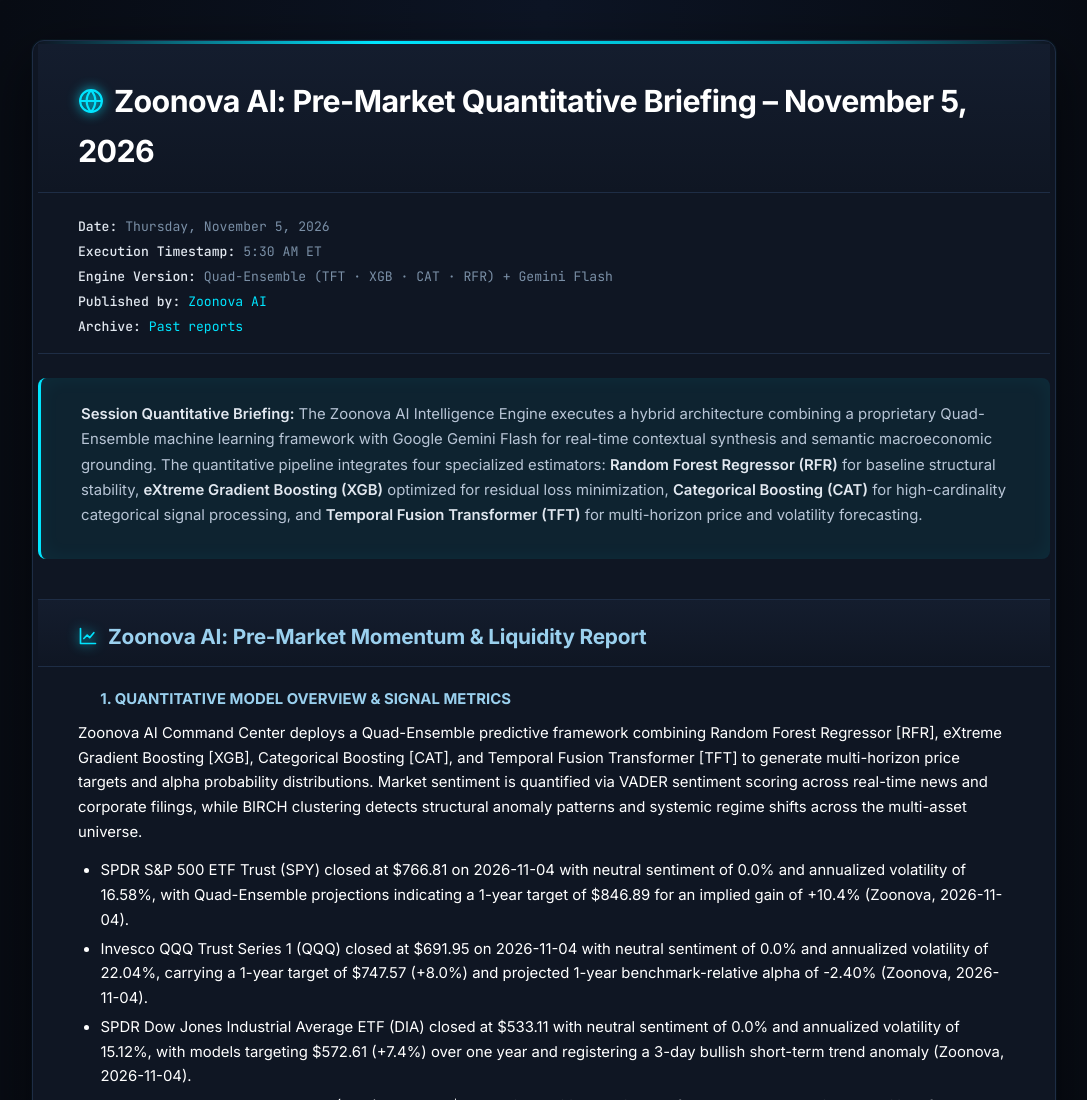
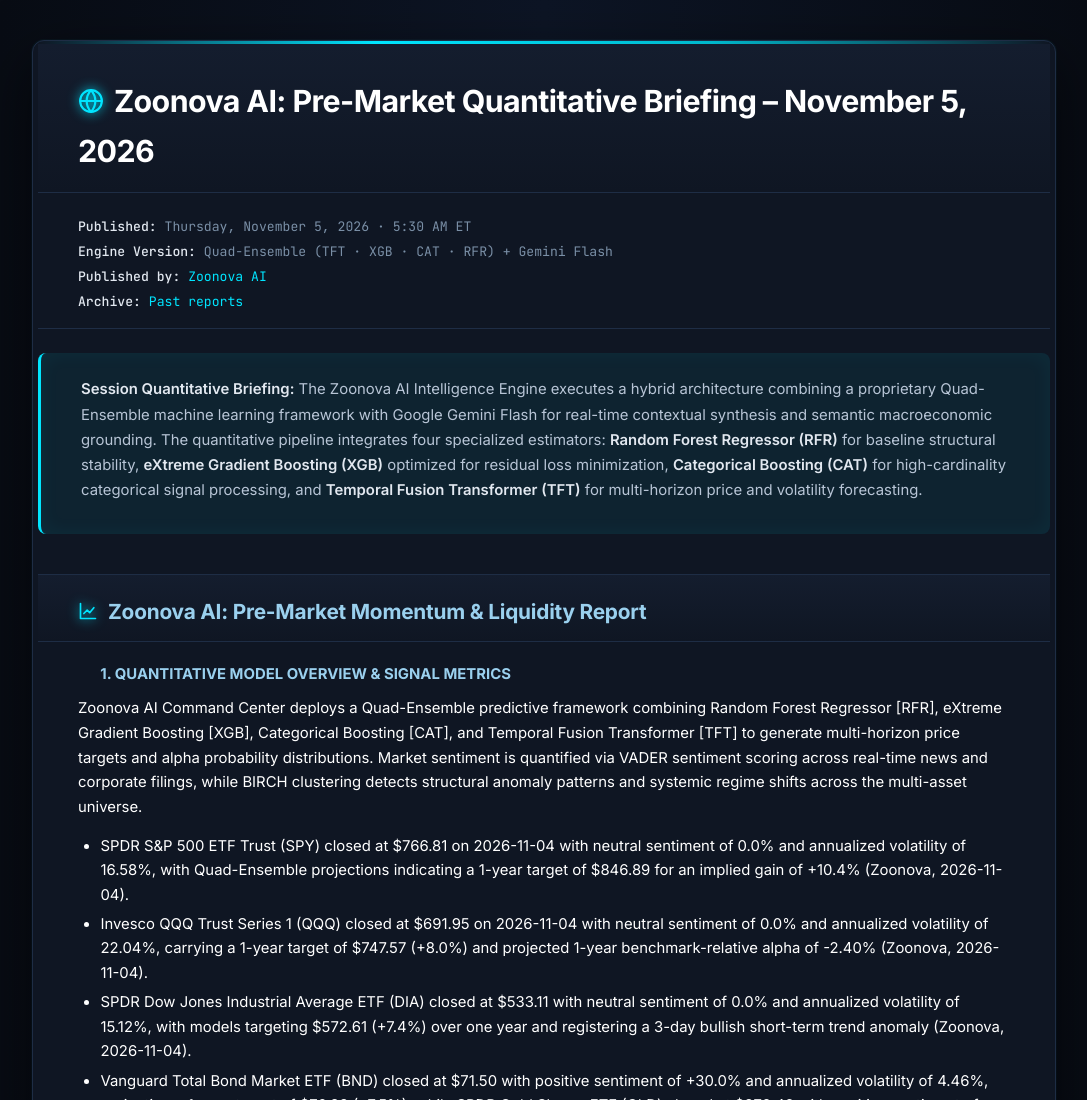
Before and after one commit to Zoonova-AI-Market-Intelligence/zoonova-market-intelligence, a plain HTML site: page index.html in a window 1280 px wide. Shown: the top 1100 px of the page, without its empty margins (96-1183 px from the left). Drawn offline with Linux system fonts and the light colour scheme.

Commit message:
Update publication date format in index.html
Update to single published line

```diff
--- a/index.html
+++ b/index.html
@@ -332,8 +332,7 @@
 <main class='container'>
 <h1><svg class='title-icon' aria-hidden='true'><use href='#icon-world'/></svg>Zoonova AI: Pre-Market Quantitative Briefing – November 5, 2026</h1>
 	<p class='report-meta'>
-		<strong>Date:</strong> Thursday, November 5, 2026<br>
-		<strong>Execution Timestamp:</strong> 5:30 AM ET<br>
+		<strong>Published:</strong> Thursday, November 5, 2026 &middot; 5:30 AM ET<br>
 		<strong>Engine Version:</strong> Quad-Ensemble (TFT · XGB · CAT · RFR) + Gemini Flash<br>
 		<strong>Published by:</strong> <a href='https://www.zoonova.com/'>Zoonova AI</a><br>
 		<strong>Archive:</strong> <a href='https://insights.zoonova.com/archive/'>Past reports</a>
```
